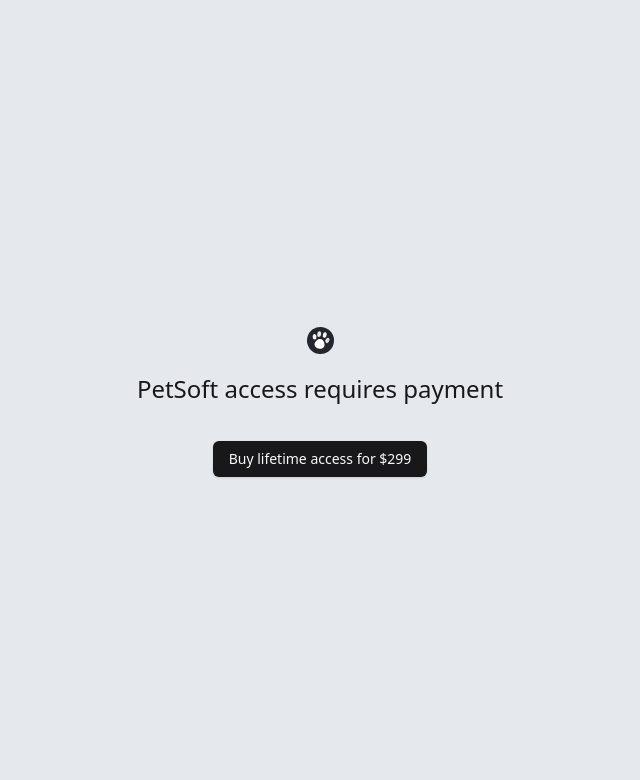
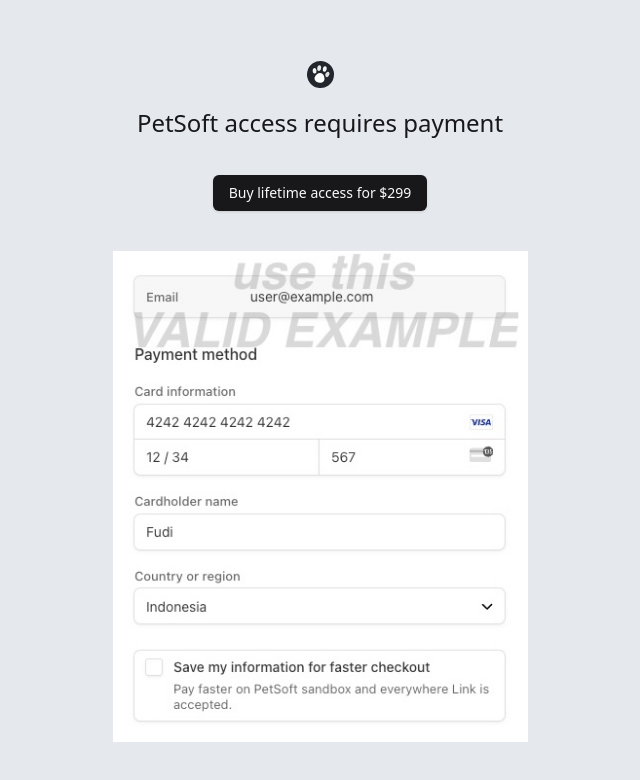
Before and after one commit to fudi-mahfudin/petsoft, a Next.js app: page /payment in a window 1280 px wide. Shown: the top 780 px of the page, without its empty margins (320-960 px from the left). Built offline with nearby package versions, Linux system fonts and the light colour scheme; no server answers.

Commit message:
feat: add payment image example

```diff
--- a/src/app/(auth)/payment/page.tsx
+++ b/src/app/(auth)/payment/page.tsx
@@ -4,8 +4,10 @@
 import { H1 } from '@/components/typography';
 import { Button } from '@/components/ui/button';
 import { useSession } from 'next-auth/react';
+import Image from 'next/image';
 import { useRouter } from 'next/navigation';
 import { useEffect, useTransition } from 'react';
+import stripeExample from '@/assets/stripe-example.jpg';
 
 export default function PaymentPage({
   searchParams,
@@ -54,7 +56,7 @@
           onClick={() =>
             startTransition(async () => {
               if (session?.user.hasAccess) {
-                router.push('/app/dashboard')
+                router.push('/app/dashboard');
               }
               await createCheckoutSession();
             })
@@ -75,6 +77,13 @@
           Payment cancelled. Please try again.
         </p>
       )}
+
+      <Image
+        src={stripeExample}
+        alt="Stripe example"
+        width={415}
+        height={475}
+      />
     </main>
   );
 }
--- a/src/lib/utils-server.ts
+++ b/src/lib/utils-server.ts
@@ -1,5 +1,5 @@
 import 'server-only';
-import { auth } from './auth-edge';
+import { auth } from './auth-no-edge';
 import { redirect } from 'next/navigation';
 
 export async function checkAuth() {
```
Also changed, not shown: src/assets/stripe-example.jpg (added).
